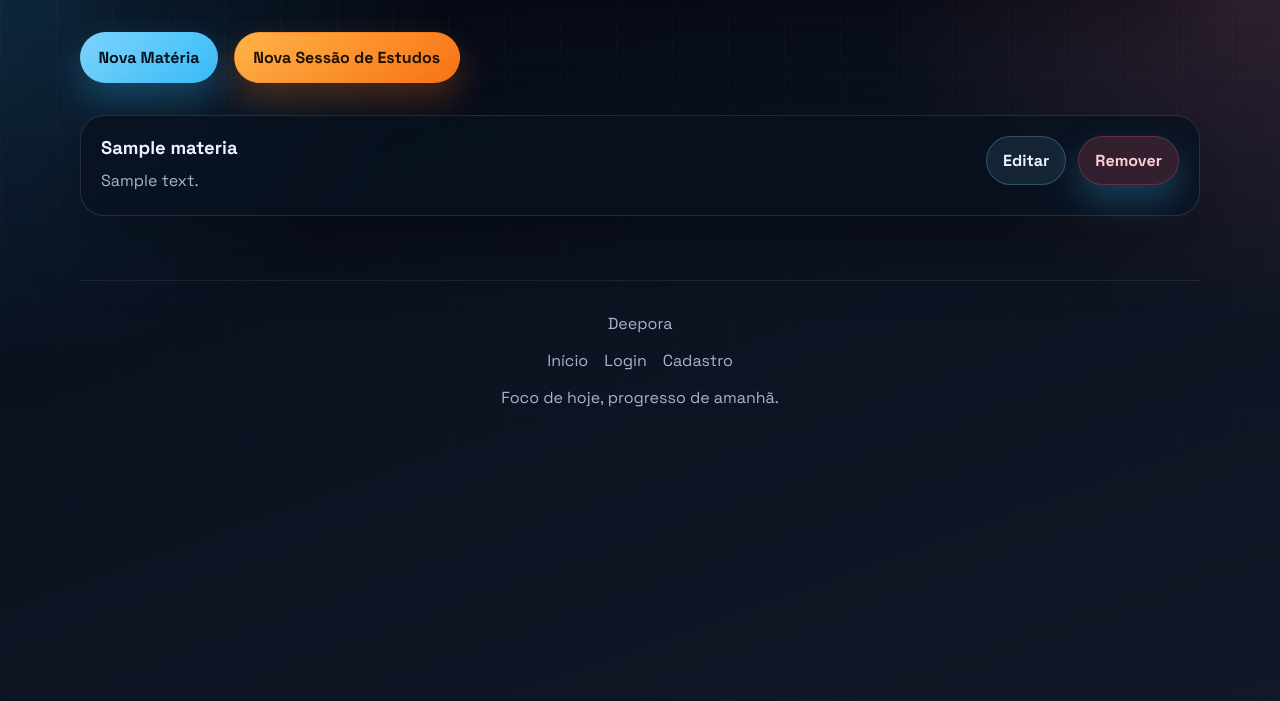
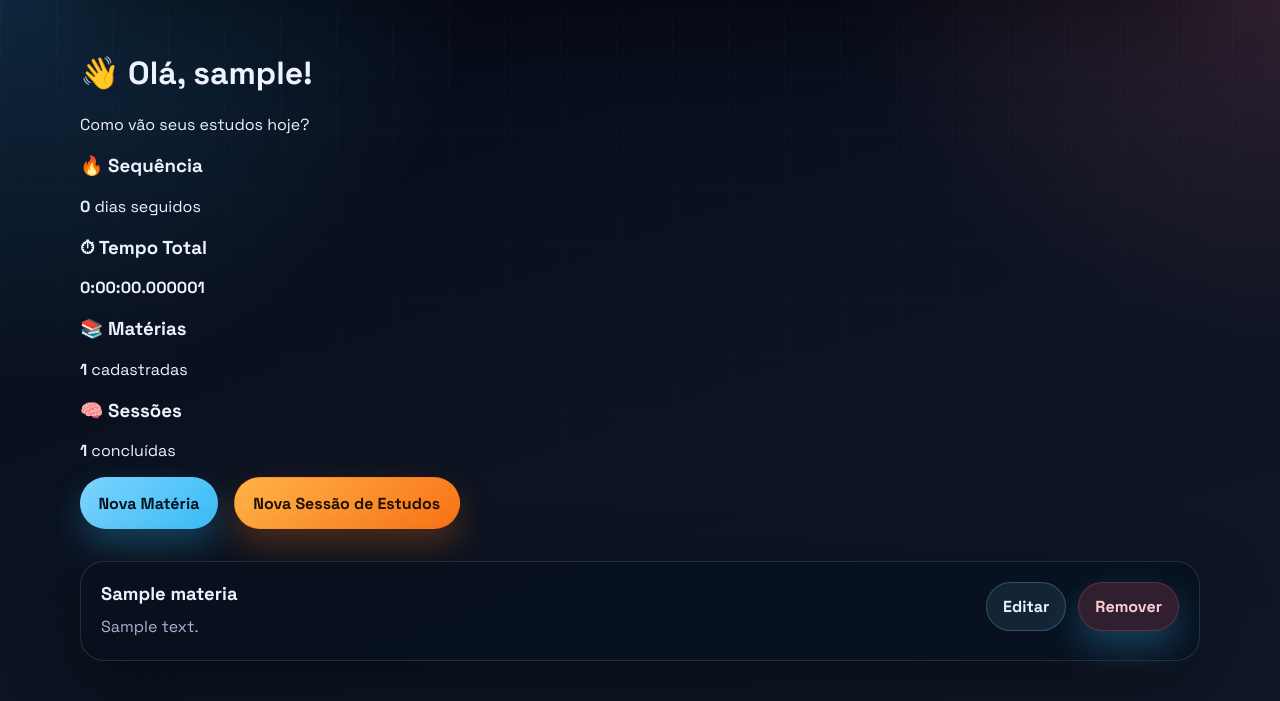
Before and after one commit to jeanlucas2k07/django-study-project, a Django app: page / in a window 1280 px wide. Shown: the part 91-792 px from the top of the page. Before the commit the page ends 498 px from the top, so only its background shows below. Run offline with Django 5.2, Linux system fonts and the light colour scheme; a user stored in the database is signed in; tables that the repository leaves empty hold one stand-in row (values such as "Sample post").

Commit message:
Add dashboard with user statistics and refactor session duration field

```diff
--- a/core/templates/core/home.html
+++ b/core/templates/core/home.html
@@ -3,6 +3,42 @@
 
 {% block content %}
   {% if request.user.is_authenticated %}
+    <div class="dashboard">
+      <div class="dashboard-header">
+        <h1>👋 Olá, {{ request.user.username }}!</h1>
+        <p>Como vão seus estudos hoje?</p>
+      </div>
+
+      <div class="dash-cards">
+        <div class="dash-card">
+          <h3>🔥 Sequência</h3>
+          <p>
+            <strong>{{ sequencia }}</strong> dias seguidos
+          </p>
+        </div>
+
+        <div class="dash-card">
+          <h3>⏱ Tempo Total</h3>
+          <p>
+            <strong>{{ tempo_total }}</strong>
+          </p>
+        </div>
+
+        <div class="dash-card">
+          <h3>📚 Matérias</h3>
+          <p>
+            <strong>{{ total_materias }}</strong> cadastradas
+          </p>
+        </div>
+
+        <div class="dash-card">
+          <h3>🧠 Sessões</h3>
+          <p>
+            <strong>{{ total_sessoes }}</strong> concluídas
+          </p>
+        </div>
+      </div>
+    </div>
     <div class="materias-container">
       <div class="links-container">
         <a class="nova-materia-btn" href="{% url 'studies:cadastrar_materia' %}">Nova Matéria</a>
--- a/core/views.py
+++ b/core/views.py
@@ -1,6 +1,7 @@
 from django.shortcuts import render
-from django.contrib.auth.decorators import login_required
-from studies.models import Materia
+from django.db.models import Sum
+from studies.models import Materia, SessaoEstudo
+from datetime import date, timedelta
 
 # Create your views here.
 
@@ -9,8 +10,42 @@ def home_view(request):
 
     if request.user.is_authenticated:
         materias = Materia.objects.filter(user=request.user)
+        sessoes = SessaoEstudo.objects.filter(user=request.user)
+        today = date.today()
+
+        total_materias = materias.count()
+        total_sessoes = sessoes.count()
+
+        tempo_total = sessoes.aggregate(
+            total=Sum('duracao')
+        )['total']
+        dias_estudados = sessoes.values_list(
+            'created_at__date',
+            flat=True
+        ).distinct()
+
+        dias_estudados = set(dias_estudados)
+
+        print(dias_estudados)
+
+        sequencia = 0
+        dia_verificado = today
+
+        while dia_verificado in dias_estudados:
+            sequencia += 1
+            dia_verificado -= timedelta(days=1)
+
+        print(sequencia)
+
+        print(tempo_total)
+
         context={
-            "materias": materias
+            "materias": materias,
+            "total_materias": total_materias,
+            "total_sessoes": total_sessoes,
+            "tempo_total": tempo_total,
+            "sequencia": sequencia,
+
         }
 
     return render(
--- a/studies/models.py
+++ b/studies/models.py
@@ -1,5 +1,6 @@
 from django.db import models
 from django.contrib.auth.models import User
+
 
 # Create your models here.
 class Materia(models.Model):
@@ -37,7 +38,7 @@ class SessaoEstudo(models.Model):
         related_name='sessoes'
     )
 
-    duracao = models.TimeField(
+    duracao = models.DurationField(
         'duração'
     )
 
```
Also changed, not shown: studies/views.py (+5 -11 lines), core/templates/core/partials/dash-painel.html (added), studies/migrations/0005_alter_sessaoestudo_duracao.py (added).
